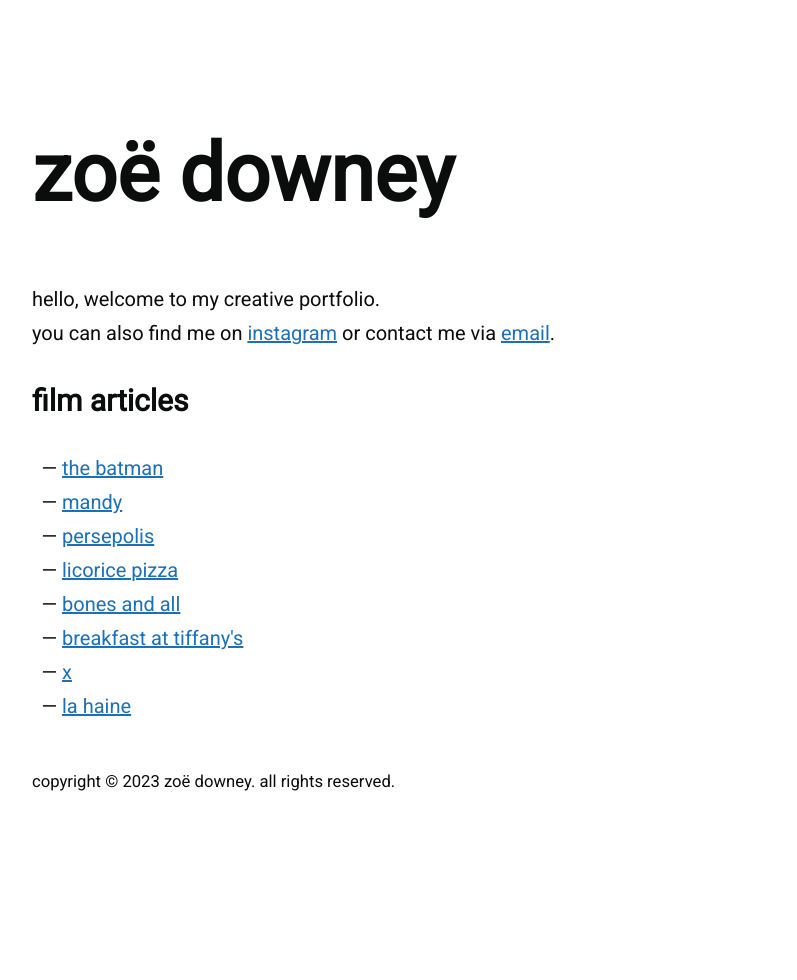
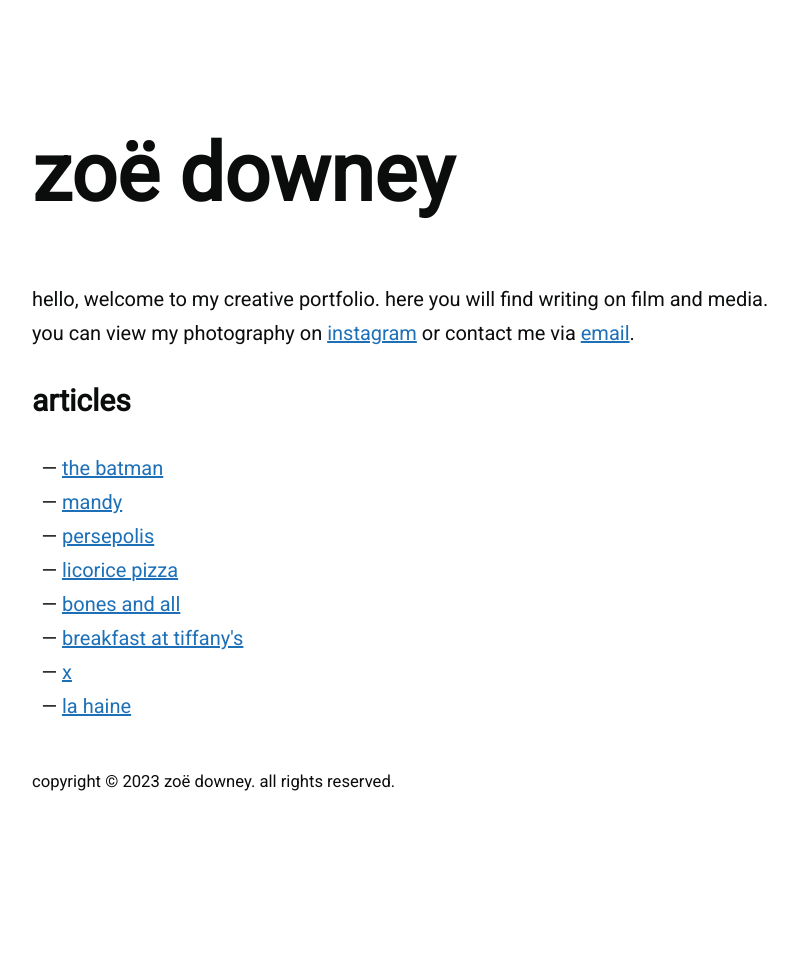
Before and after one commit to zoeurl/zoedowney.github.io, a Jekyll site: the page built from index.html, in a window 1280 px wide. Shown: the whole page, without its empty margins (208-1005 px from the left). Built offline with Jekyll 4.4.1, drawn with Linux system fonts in a browser that asks for light colours.

Commit message:
Update index.html

```diff
--- a/index.html
+++ b/index.html
@@ -4,13 +4,13 @@ layout: default
 <h1 class="headline">{{site.title}}</h1>
 
 <p>
-hello, welcome to my creative portfolio.
-<br>you can also find me on
+hello, welcome to my creative portfolio. here you will find writing on film and media.
+<br>you can view my photography on
 <a href="https://www.instagram.com/zoeurl/">instagram</a>
 or contact me via <a href="mailto:{{site.email}}">email</a>.
 </p>
 
-<h2>film articles</h2>
+<h2>articles</h2>
 <div class="article-list">
   <ul class="lowercase">
   {% for post in site.posts %}
```
